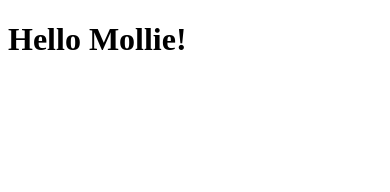
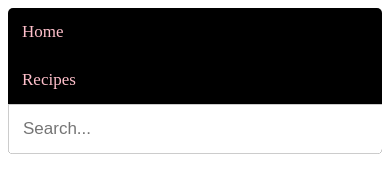
Before and after one commit to alfie-tippett/bake_bud, a plain HTML site: page index.html in a window 390 px wide. Drawn offline with Linux system fonts and the light colour scheme.

Commit message:
navbar_created

```diff
--- a/index.html
+++ b/index.html
@@ -3,9 +3,16 @@
 <head>
     <meta charset="UTF-8">
     <meta name="viewport" content="width=device-width, initial-scale=1.0">
+    <link rel="stylesheet" href="static/style.css">
+    <link rel="stylesheet" href="https://cdnjs.cloudflare.com/ajax/libs/font-awesome/4.7.0/css/font-awesome.min.css">
     <title>Bake Bud</title>
 </head>
 <body>
-    <h1>Hello Mollie!</h1>
+    <div class="topnav" id="Topnav">
+        <a href="index.html">Home</a>
+        <a href="recipes.html">Recipes</a>
+        <input type="text" placeholder="Search...">
+    </div>
+
 </body>
 </html>
--- /dev/null
+++ b/static/style.css
@@ -0,0 +1,47 @@
+.topnav {
+    background-color: black;
+    overflow: hidden;
+    border-radius: 5px;
+}
+
+.topnav a {
+    float: left;
+    display: block;
+    color: pink;
+    text-align: center;
+    padding: 14px 16px;
+    text-decoration: none;
+    font-size: 17px;
+}
+
+.topnav a:hover {
+    background-color: purple;
+    color: white;
+}
+
+.topnav .icon {
+    display: none;
+}
+
+.topnav input[type=text] {
+  float: right;
+  padding: 6px;
+  border: none;
+  margin-top: 8px;
+  margin-right: 16px;
+  font-size: 17px;
+}
+
+@media screen and (max-width: 600px) {
+  .topnav a, .topnav input[type=text] {
+    float: none;
+    display: block;
+    text-align: left;
+    width: 100%;
+    margin: 0;
+    padding: 14px;
+  }
+  .topnav input[type=text] {
+    border: 1px solid #ccc;
+  }
+}
```
